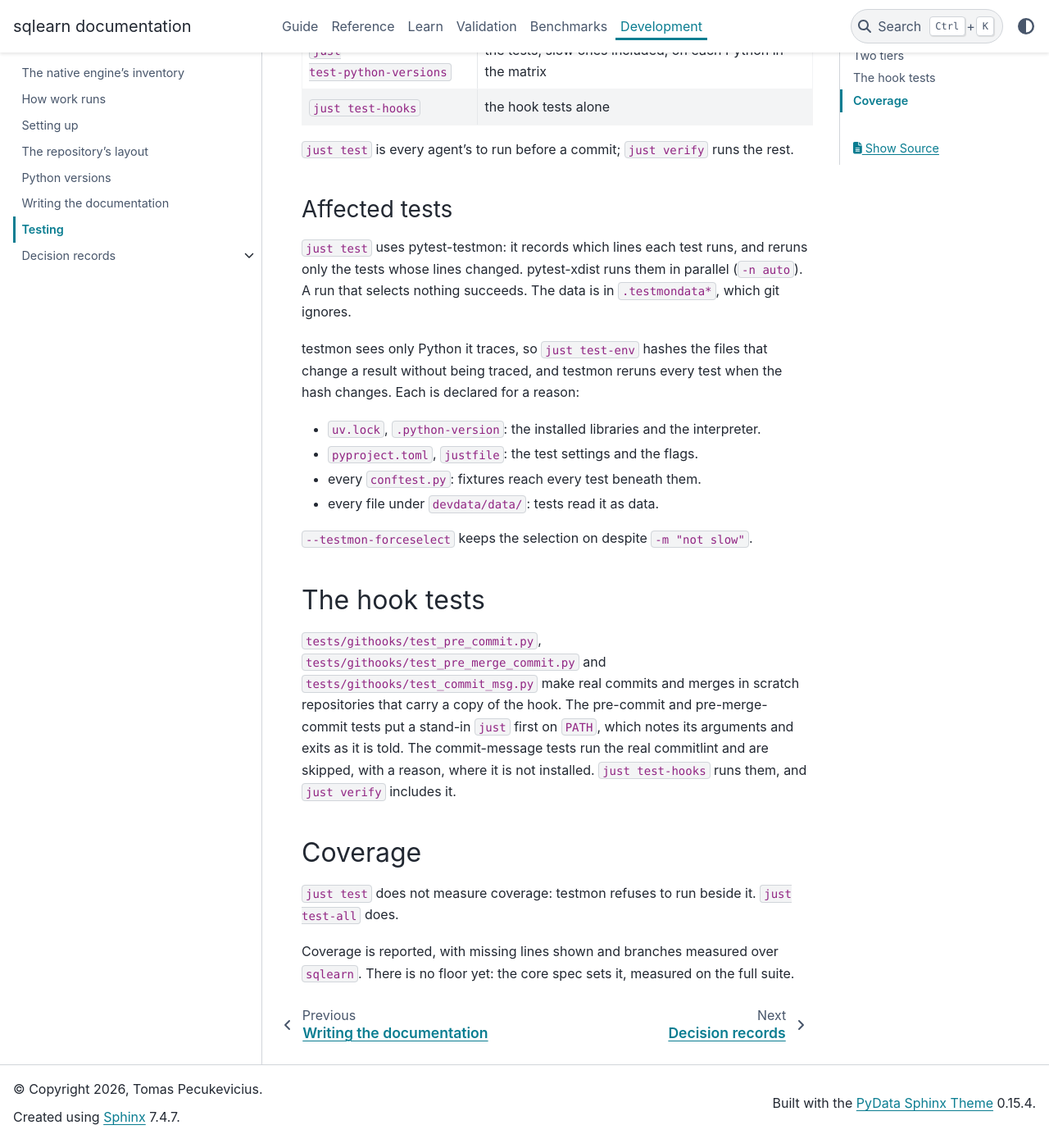
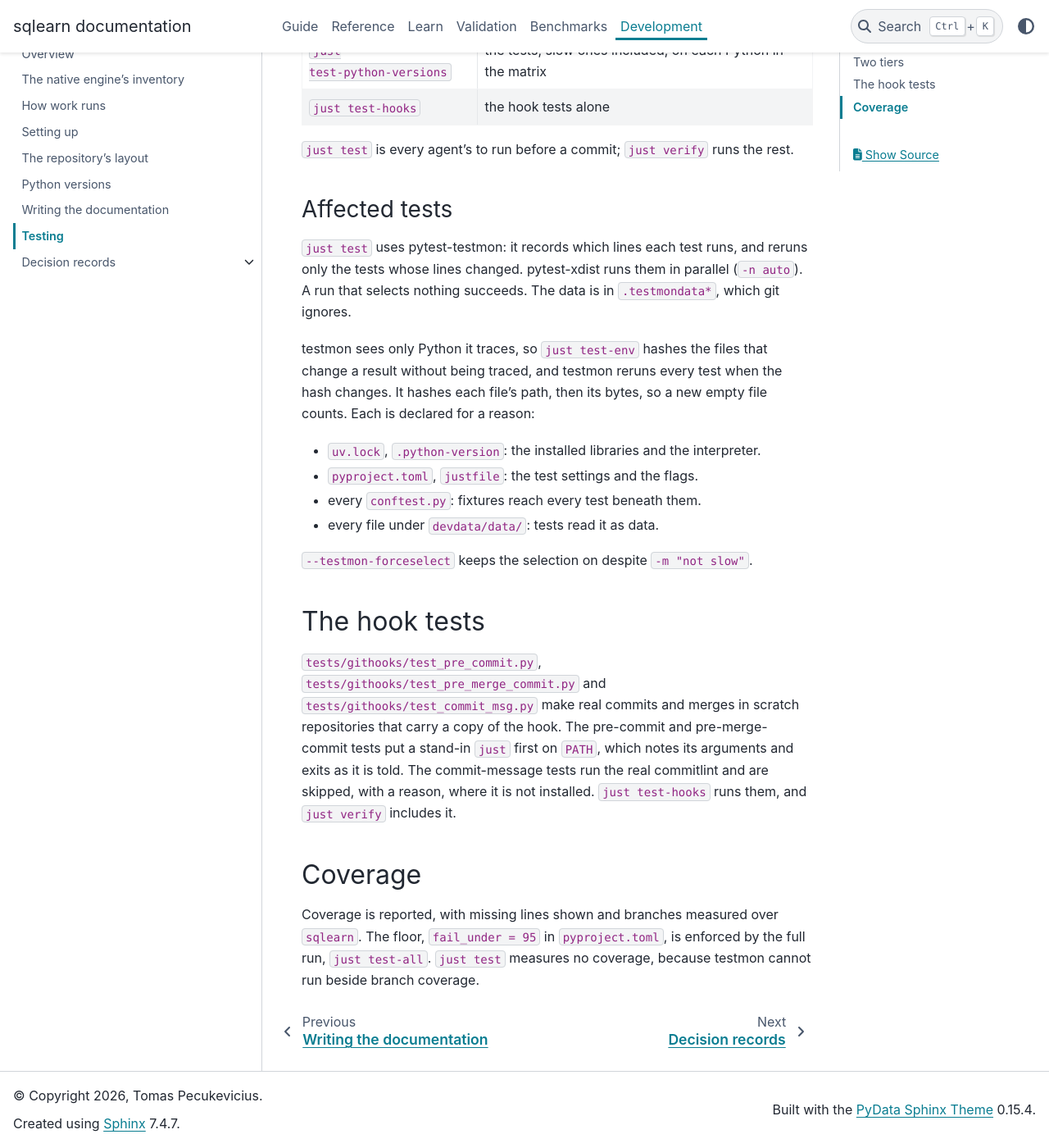
Before and after one commit to glaucis/sqlearn, a Sphinx documentation site: the page built from docs/architecture/testing.md, in a window 1280 px wide and 1400 px high, scrolled down 930 px. Shown: the whole window at 82% size. Built offline with Sphinx 7.4.7 and the PyData theme 0.15.4, drawn with Linux system fonts in a browser that asks for light colours; pages that are not in the unit, such as notebooks, are missing from menus; the version number could not be read and is left out.

Commit message:
test: hash each declared file's path in test-env
A new empty conftest.py added no bytes, so the digest did not change.
Each file now contributes its path, a separator and its bytes. The
coverage section of testing.md states the floor and where it runs.

```diff
--- a/docs/architecture/testing.md
+++ b/docs/architecture/testing.md
@@ -47,7 +47,8 @@ reruns only the tests whose lines changed. pytest-xdist runs them in parallel
 
 testmon sees only Python it traces, so `just test-env` hashes the files that
 change a result without being traced, and testmon reruns every test when the
-hash changes. Each is declared for a reason:
+hash changes. It hashes each file's path, then its bytes, so a new empty
+file counts. Each is declared for a reason:
 
 - `uv.lock`, `.python-version`: the installed libraries and the interpreter.
 - `pyproject.toml`, `justfile`: the test settings and the flags.
@@ -68,9 +69,7 @@ commitlint and are skipped, with a reason, where it is not installed.
 
 ## Coverage
 
-`just test` does not measure coverage: testmon refuses to run beside it. `just
-test-all` does.
-
 Coverage is reported, with missing lines shown and branches measured over
-`sqlearn`. There is no floor yet: the core spec sets it, measured on the full
-suite.
+`sqlearn`. The floor, `fail_under = 95` in `pyproject.toml`, is enforced by the
+full run, `just test-all`. `just test` measures no coverage, because testmon
+cannot run beside branch coverage.
```
Also changed, not shown: 2 other files.
